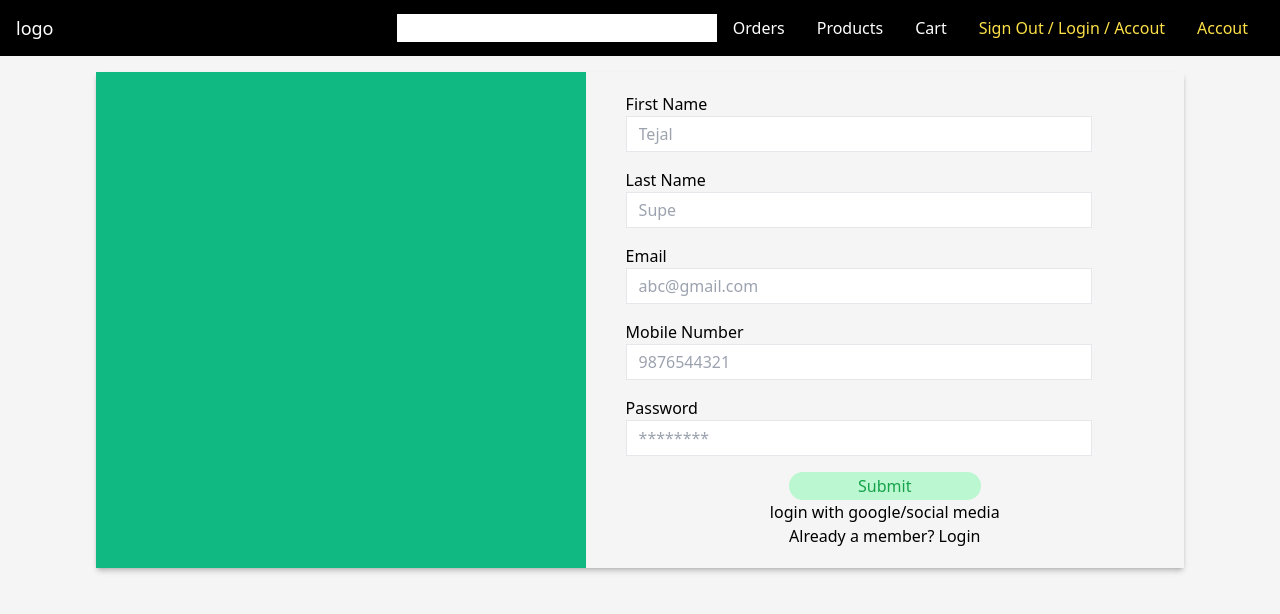
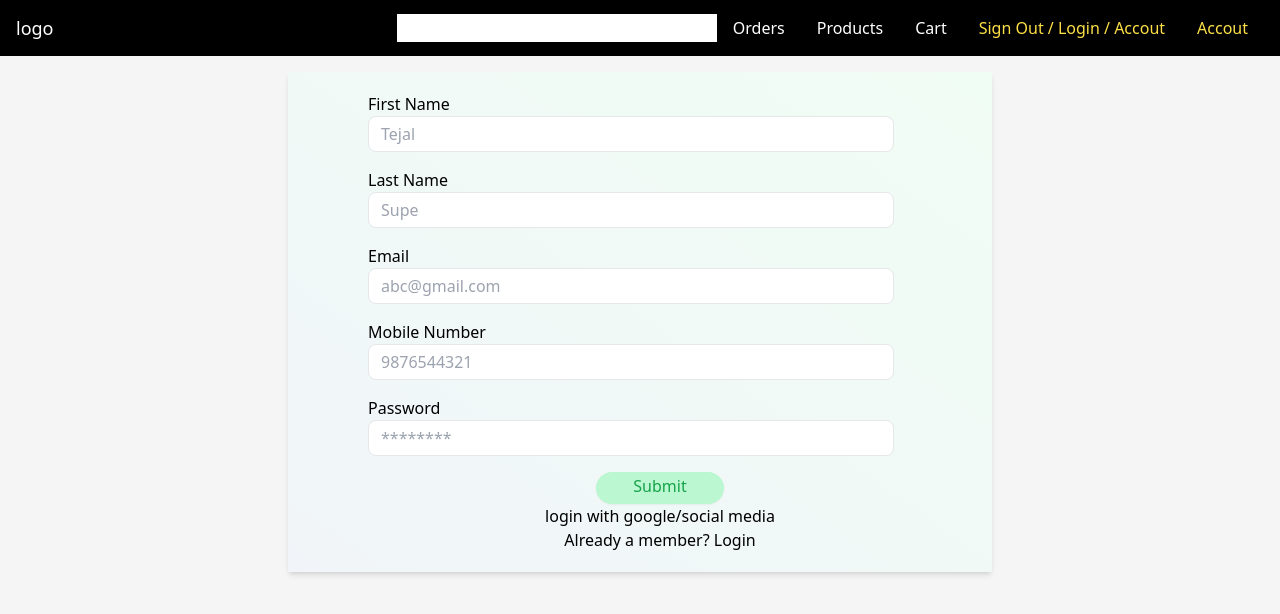
Before and after one commit to tejal-supe/Ecomm, a React (Vite) app in the folder client/: page /signup in a window 1280 px wide. Shown: the top 614 px of the page. Built offline with nearby package versions, Linux system fonts and the light colour scheme.

Commit message:
FE changes

```diff
--- a/client/src/components/common/FormFields.tsx
+++ b/client/src/components/common/FormFields.tsx
@@ -71,9 +71,9 @@ const   FormFields = (props: FormData) => {
               id={formfields.name}
               placeholder={formfields.placeholder}
               className={
-                !errors[formfields.name]
-                  ? "border w-full sm:w-[90%] md:w-[90%] lg:w-[90%]  h-9 px-3 focus:border-blue-400 caret-blue-600 focus-visible:outline-blue-600"
-                  : "border-2 border-red-700 w-full sm:w-[90%] md:w-[90%] lg:w-[90%] h-9 px-3 focus:border-red-700 caret-red-700 focus-visible:outline-red-700"
+               ` w-full sm:w-[90%] md:w-[90%] lg:w-[90%] h-9 px-3 rounded-lg ${!errors[formfields.name]
+                  ? "border  focus:border-blue-400 caret-blue-600 focus-visible:outline-blue-600"
+                  : "border-2 border-red-700focus:border-red-700 caret-red-700 focus-visible:outline-red-700"}`
               }
               onChange={(e: React.ChangeEvent<HTMLInputElement>) =>
                 handleData(e, formfields.validationRules)
@@ -86,7 +86,7 @@ const   FormFields = (props: FormData) => {
         );
       })}
       <div className="flex justify-center">
-      <button type="button" className="flex text-center w-full sm:w-48 border-2 sm:justify-center border-green-200 rounded-3xl bg-green-200 text-green-600 hover:border-green-600 hover:bg-green-600 hover:text-green-200" onClick={() => submitDataToParent()}>Submit</button>
+      <button type="button" className="flex text-center w-full sm:w-32 h-8  border-2 sm:justify-center border-green-200 rounded-3xl bg-green-200 text-green-600 hover:border-green-300 hover:bg-green-300 hover:text-green-600 shadow-sm " onClick={() => submitDataToParent()}>Submit</button>
       </div>
     </>
   );
--- a/client/src/pages/signup/index.tsx
+++ b/client/src/pages/signup/index.tsx
@@ -65,23 +65,19 @@ const Signup = () => {
   ];
 
   const setTheFormData = (data:Record<string,any>) => {
-    console.log(typeof data)
+    console.log(data)
   }
   return (
-<div className="mt-4">
-  <div className='sm:mx-10 md:mx-24 shadow-md border-blue-400 '>
-<div className='flex flex-wrap shadow-md border-blue-400'>
-  <div className="visible sm:invisible md:visible lg:visible   md:w-[45%] bg-emerald-500"></div>
-  <div className="w-full md:w-[55%] ">
-    <div className="my-5 mx-10">
+<div className="mt-4 flex justify-center">
+  <div className='sm:mx-10 md:mx-24 w-full sm:w-[55%]'>
+<div className='flex justify-center shadow-md border-blue-400 w-full bg-gradient-to-tr from-slate-100 to-green-50'>
+    <div className="my-5 w-full mr-10 ml-20">
   <FormFields data={dataFormFields} submitData={setTheFormData} from="singup"/>
   <div className='text-center'>
     <p className='block'>login with google/social media</p>
     <p onClick={()=>navigate('/login')} className='hover:underline cursor-pointer hover:text-blue-700'>Already a member? Login</p>
   </div>
     </div>
-  </div>
-
 </div>
 
   </div>
```
